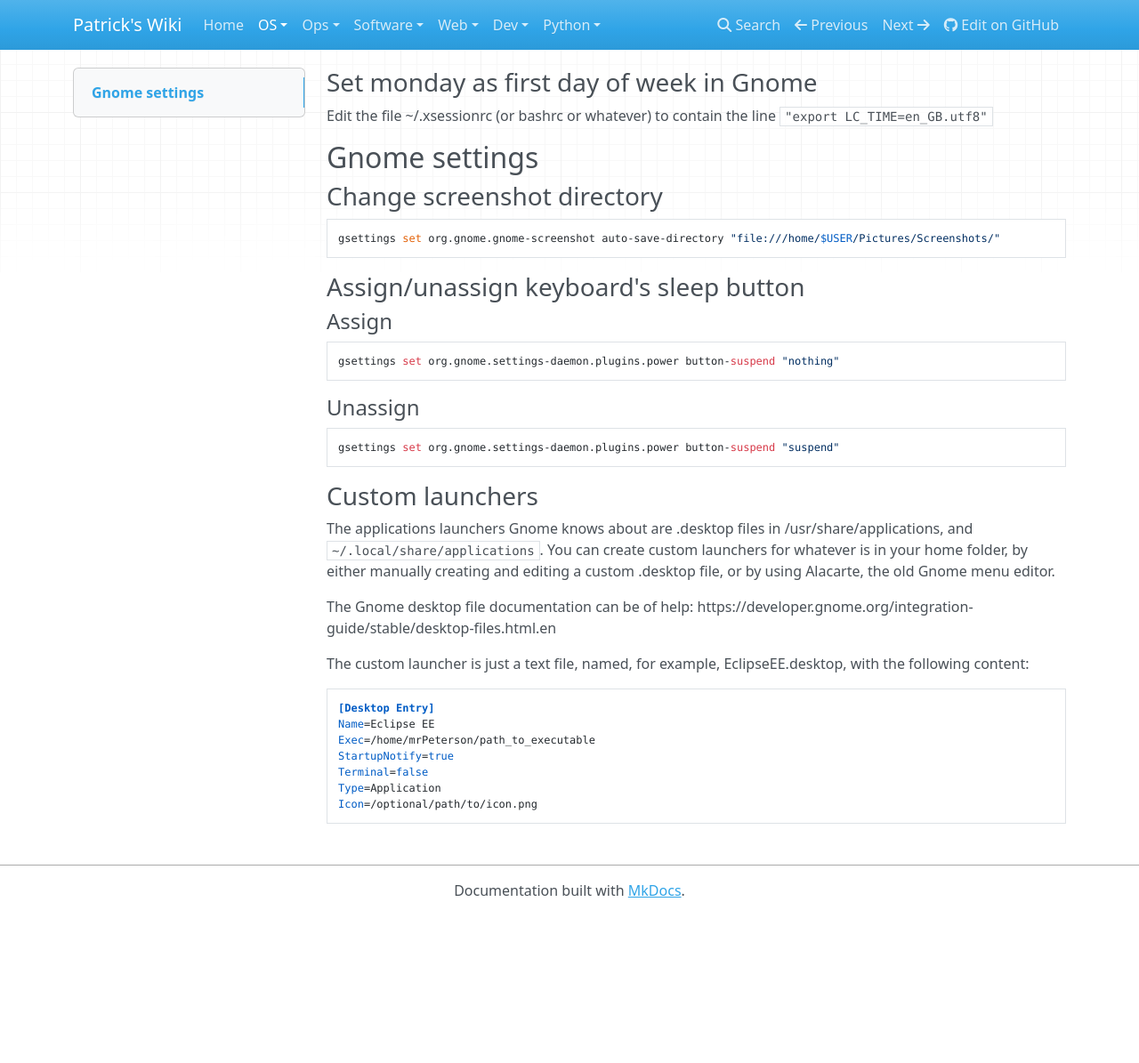
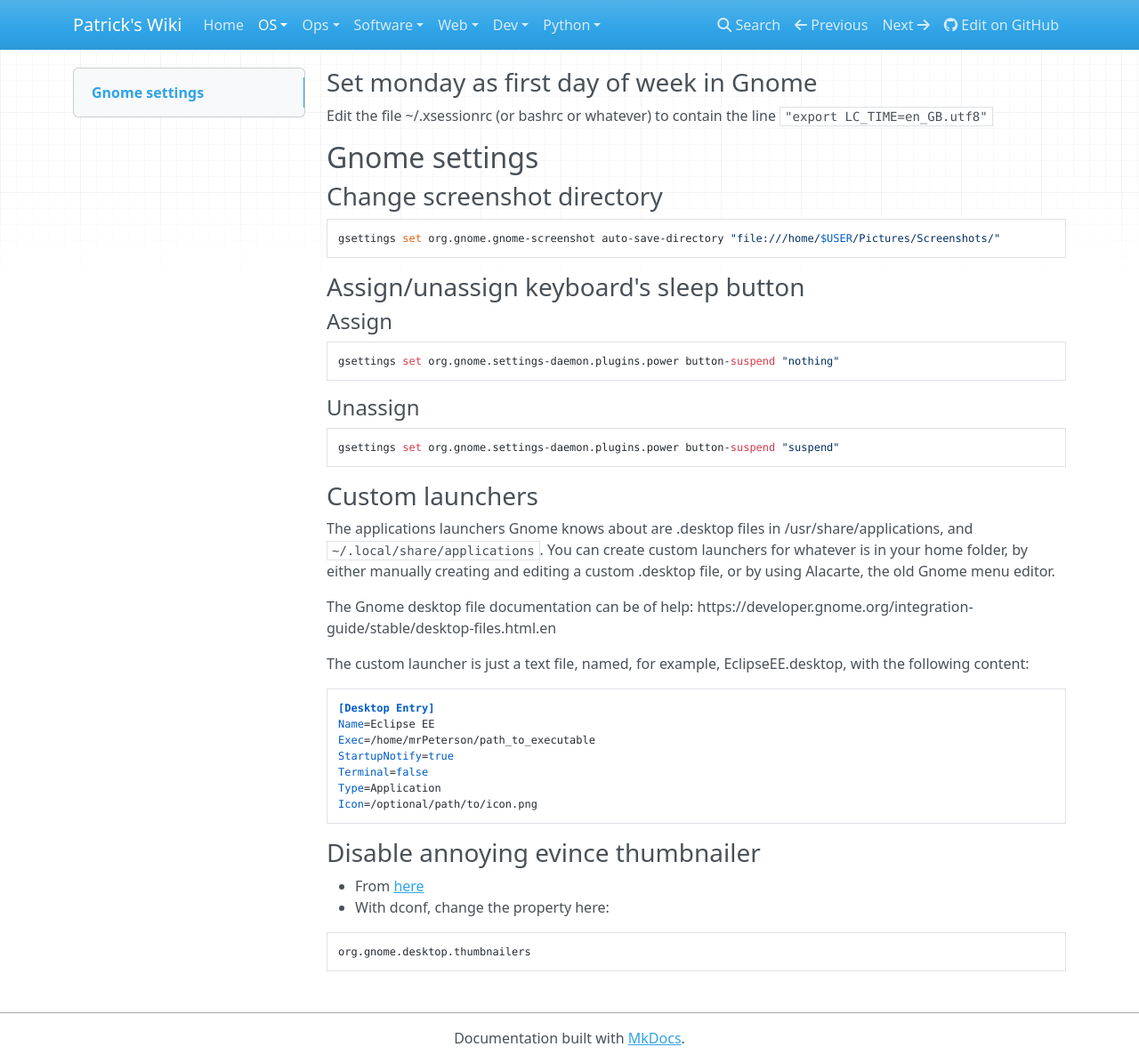
Before and after one commit to patsancu/wiki, an MkDocs documentation site: the page built from docs/OS/Linux-Unix/Gnome.md, in a window 1280 px wide and 1195 px high. Shown: the whole window at 89% size. Built offline with MkDocs 1.6.1, drawn with Linux system fonts in a browser that asks for light colours; nearby versions of some CDN libraries.

Commit message:
gnome: disable evince thumbnailer

````diff
--- a/docs/OS/Linux-Unix/Gnome.md
+++ b/docs/OS/Linux-Unix/Gnome.md
@@ -35,3 +35,10 @@ Terminal=false
 Type=Application
 Icon=/optional/path/to/icon.png
 ```
+
+### Disable annoying evince thumbnailer
+* From [here](https://bugs.launchpad.net/ubuntu/+source/evince/+bug/1386120/comments/4)
+* With dconf, change the property here:
+```
+org.gnome.desktop.thumbnailers
+```
````
